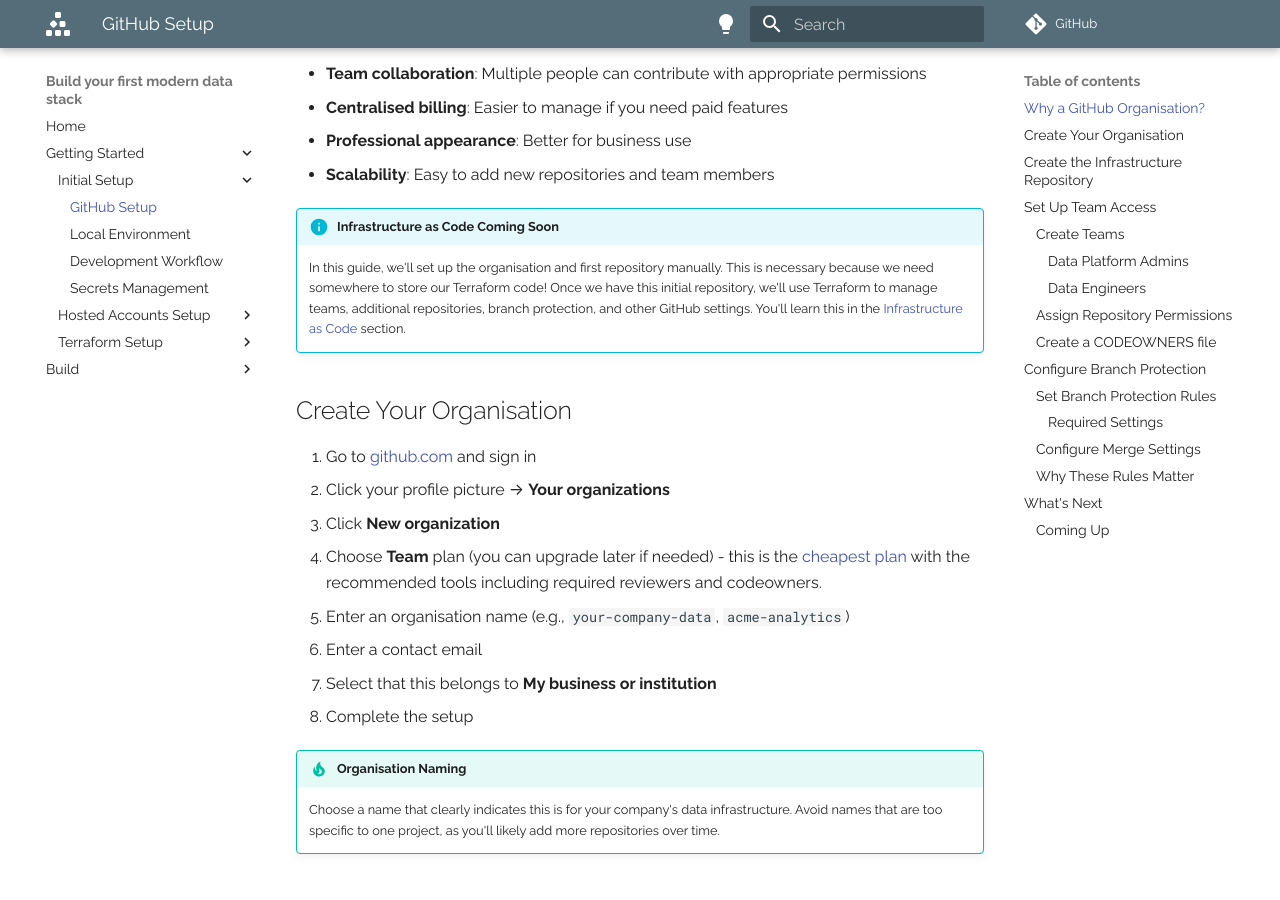
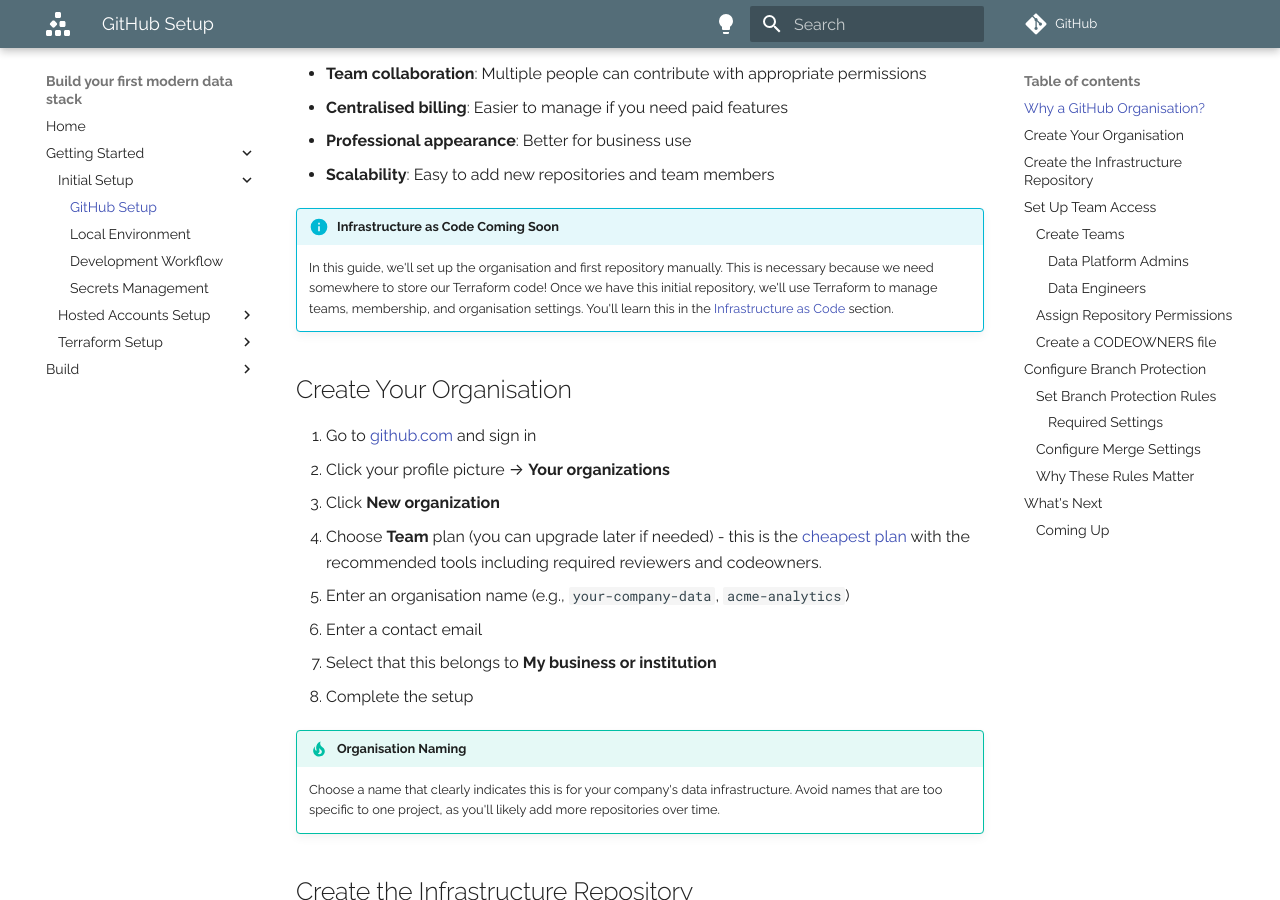
Before and after one commit to glsdown/modern-data-stack-build, an MkDocs documentation site: the page built from docs/getting-started/initial-setup/1-github-setup.md, in a window 1280 px wide and 900 px high, scrolled down 419 px. Built offline with MkDocs 1.6.1 and Material for MkDocs 9.7.7, drawn with Linux system fonts in a browser that asks for light colours; comment, search, counter and statistics services are not loaded; some of the changed text lies outside the part shown.

Commit message:
Remove repo reference

```diff
--- a/docs/getting-started/initial-setup/1-github-setup.md
+++ b/docs/getting-started/initial-setup/1-github-setup.md
@@ -17,7 +17,7 @@
 - **Scalability**: Easy to add new repositories and team members
 
 !!! info "Infrastructure as Code Coming Soon"
-    In this guide, we'll set up the organisation and first repository manually. This is necessary because we need somewhere to store our Terraform code! Once we have this initial repository, we'll use Terraform to manage teams, additional repositories, branch protection, and other GitHub settings. You'll learn this in the [Infrastructure as Code](../build/infrastructure-as-code/index.md) section.
+    In this guide, we'll set up the organisation and first repository manually. This is necessary because we need somewhere to store our Terraform code! Once we have this initial repository, we'll use Terraform to manage teams, membership, and organisation settings. You'll learn this in the [Infrastructure as Code](../build/infrastructure-as-code/index.md) section.
 
 ## Create Your Organisation
 
@@ -103,9 +103,6 @@
 
 Protect your main branch from accidental changes and enforce code review.
 
-!!! tip "Automating This Later"
-    Branch protection rules can also be managed with Terraform, ensuring consistent policies across all repositories. We'll set this up manually now and migrate to Terraform in the infrastructure-as-code section.
-
 ### Set Branch Protection Rules
 
 !!! warning "You can't approve your own code"
@@ -178,6 +175,6 @@
 - **[Local Development Environment](2-local-environment.md)** - Install Git, Terraform, and other tools
 - **[Development Workflow](3-development-workflow.md)** - Learn the branching and PR process
 - **[Infrastructure as Code](../build/infrastructure-as-code/index.md)** - Learn Terraform using GitHub as your first provider
-- **Automate GitHub** - Move teams, branch protection, and repos to Terraform
+- **Automate GitHub** - Move teams, membership, and organisation settings to Terraform
 
 Continue to [Local Development Environment](2-local-environment.md) →
```
